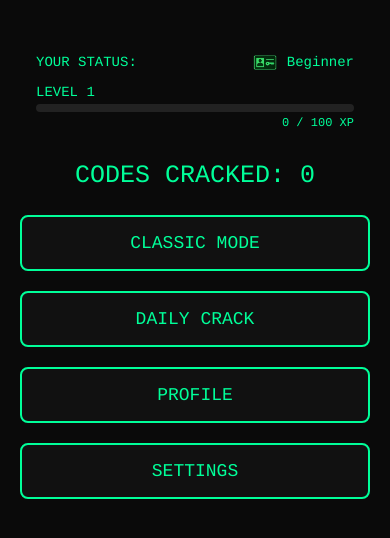
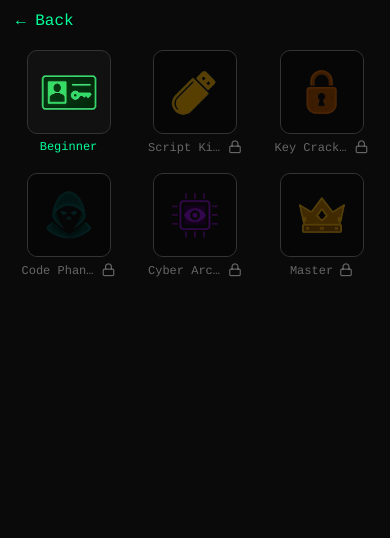
Before and after one commit to bhi049/crack-the-code, a React Native app: screen /Badges in a window 390 px wide. Shown: the top 538 px of the page. Built offline with nearby package versions, Linux system fonts and the light colour scheme.

Commit message:
new badges screen added to showcase unlocked status badges

```diff
--- a/App.js
+++ b/App.js
@@ -10,6 +10,7 @@ import ProfileScreen from "./src/screens/ProfileScreen";
 import DailyOverviewScreen from "./src/screens/DailyOverviewScreen";
 import DailyCrackScreen from "./src/screens/DailyCrackScreen";
 import ThemeScreen from "./src/screens/ThemeScreen";
+import BadgesScreen from "./src/screens/BadgesScreen";
 const Stack = createNativeStackNavigator();
 
 export default function App() {
@@ -24,6 +25,7 @@ export default function App() {
           <Stack.Screen name="Win" component={WinScreen} />
           <Stack.Screen name="Profile" component={ProfileScreen} />
           <Stack.Screen name="Theme" component={ThemeScreen} />
+          <Stack.Screen name="Badges" component={BadgesScreen} />
         </Stack.Navigator>
       </NavigationContainer>
     </ThemeProvider>
--- /dev/null
+++ b/src/screens/BadgesScreen.js
@@ -0,0 +1,156 @@
+import React, { useEffect, useState, useContext } from "react";
+import {
+  SafeAreaView,
+  View,
+  Text,
+  StyleSheet,
+  TouchableOpacity,
+  Image,
+} from "react-native";
+import AsyncStorage from "@react-native-async-storage/async-storage";
+import Icon from "react-native-vector-icons/Feather";
+import { ThemeContext } from "../context/ThemeContext";
+
+const BADGES = [
+  {
+    name: "Beginner",
+    threshold: 0,
+    color: "#00ff99",
+    src: require("../assets/badges/beginner.png"),
+  },
+  {
+    name: "Script Kiddie",
+    threshold: 5,
+    color: "#f3b600",
+    src: require("../assets/badges/script_kiddie.png"),
+  },
+  {
+    name: "Key Cracker",
+    threshold: 10,
+    color: "#ff7e00",
+    src: require("../assets/badges/key_cracker.png"),
+  },
+  {
+    name: "Code Phantom",
+    threshold: 25,
+    color: "#33f0dc",
+    src: require("../assets/badges/code_phantom.png"),
+  },
+  {
+    name: "Cyber Architect",
+    threshold: 50,
+    color: "#b466ff",
+    src: require("../assets/badges/cyber_architect.png"),
+  },
+  {
+    name: "Master",
+    threshold: 100,
+    color: "#ff4444",
+    src: require("../assets/badges/master.png"),
+  },
+];
+
+export default function BadgesScreen({ navigation }) {
+  const { color } = useContext(ThemeContext);
+  const [cracked, setCracked] = useState(0);
+
+  useEffect(() => {
+    const load = async () => {
+      const count = await AsyncStorage.getItem("codesCracked");
+      setCracked(count ? parseInt(count, 10) : 0);
+    };
+    const unsub = navigation.addListener("focus", load);
+    return unsub;
+  }, [navigation]);
+
+  return (
+    <SafeAreaView style={styles.safe}>
+      <View style={styles.container}>
+        {/* Back */}
+        <TouchableOpacity onPress={() => navigation.goBack()} style={styles.backWrap}>
+          <Text style={[styles.back, { color }]}>← Back</Text>
+        </TouchableOpacity>
+
+        {/* Grid */}
+        <View style={styles.grid}>
+          {BADGES.map((b) => {
+            const unlocked = cracked >= b.threshold;
+            return (
+              <View key={b.name} style={styles.tile}>
+                <View style={styles.imageWrap}>
+                  <Image source={b.src} style={styles.image} resizeMode="contain" />
+                  {!unlocked && <View style={styles.lockOverlay} />}
+                </View>
+                <View style={styles.captionRow}>
+                  <Text
+                    numberOfLines={1}
+                    style={[
+                      styles.caption,
+                      { color: unlocked ? b.color : "#666" },
+                    ]}
+                  >
+                    {b.name}
+                  </Text>
+                  {!unlocked && (
+                    <Icon name="lock" size={14} color="#666" style={{ marginLeft: 6 }} />
+                  )}
+                </View>
+              </View>
+            );
+          })}
+        </View>
+      </View>
+    </SafeAreaView>
+  );
+}
+
+const TILE_SIZE = 84;
+
+const styles = StyleSheet.create({
+  safe: { flex: 1, backgroundColor: "#0a0a0a" },
+  container: { flex: 1, paddingHorizontal: 16, paddingTop: 12 },
+  backWrap: { marginBottom: 8 },
+  back: { fontFamily: "Courier", fontSize: 16 },
+
+  grid: {
+    marginTop: 12,
+    flexDirection: "row",
+    flexWrap: "wrap",
+    justifyContent: "space-between",
+    rowGap: 18,
+  },
+
+  tile: {
+    width: (100 - 2 * 6) / 3 + "%", // 3 per row with gaps
+    alignItems: "center",
+  },
+
+  imageWrap: {
+    width: TILE_SIZE,
+    height: TILE_SIZE,
+    borderWidth: 1,
+    borderColor: "#333",
+    borderRadius: 10,
+    backgroundColor: "#111",
+    justifyContent: "center",
+    alignItems: "center",
+    overflow: "hidden",
+  },
+  image: { width: TILE_SIZE - 16, height: TILE_SIZE - 16 },
+
+  lockOverlay: {
+    ...StyleSheet.absoluteFillObject,
+    backgroundColor: "rgba(0,0,0,0.65)",
+  },
+
+  captionRow: {
+    marginTop: 6,
+    flexDirection: "row",
+    alignItems: "center",
+    maxWidth: TILE_SIZE + 10,
+  },
+  caption: {
+    fontFamily: "Courier",
+    fontSize: 12,
+  },
+});
--- a/src/screens/ProfileScreen.js
+++ b/src/screens/ProfileScreen.js
@@ -47,7 +47,7 @@ export default function ProfileScreen({ navigation }) {
 
           <MenuButton
             title="BADGES"
-            onPress={() => Alert.alert("Coming soon", "Badges screen is on the way.")}
+            onPress={() => navigation.navigate("Badges")}
             style={styles.wide}
           />
         </View>
```
